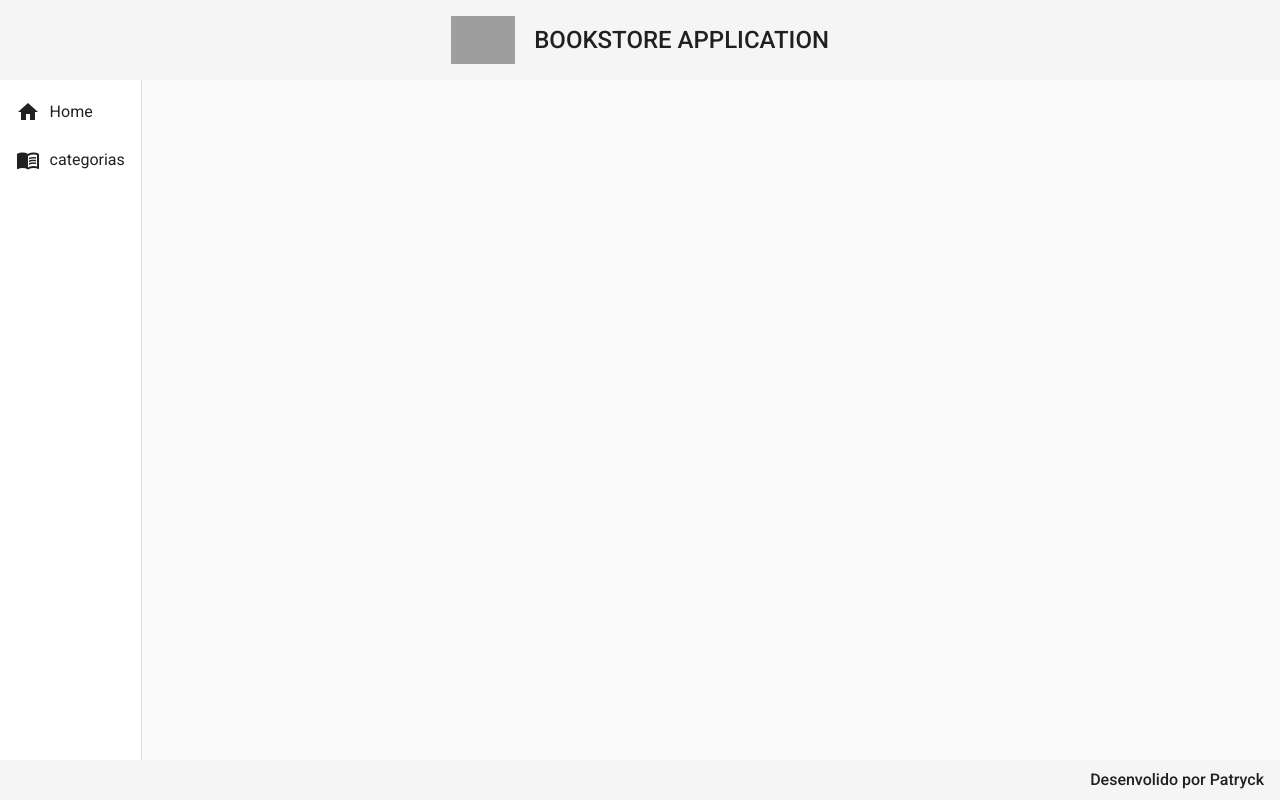
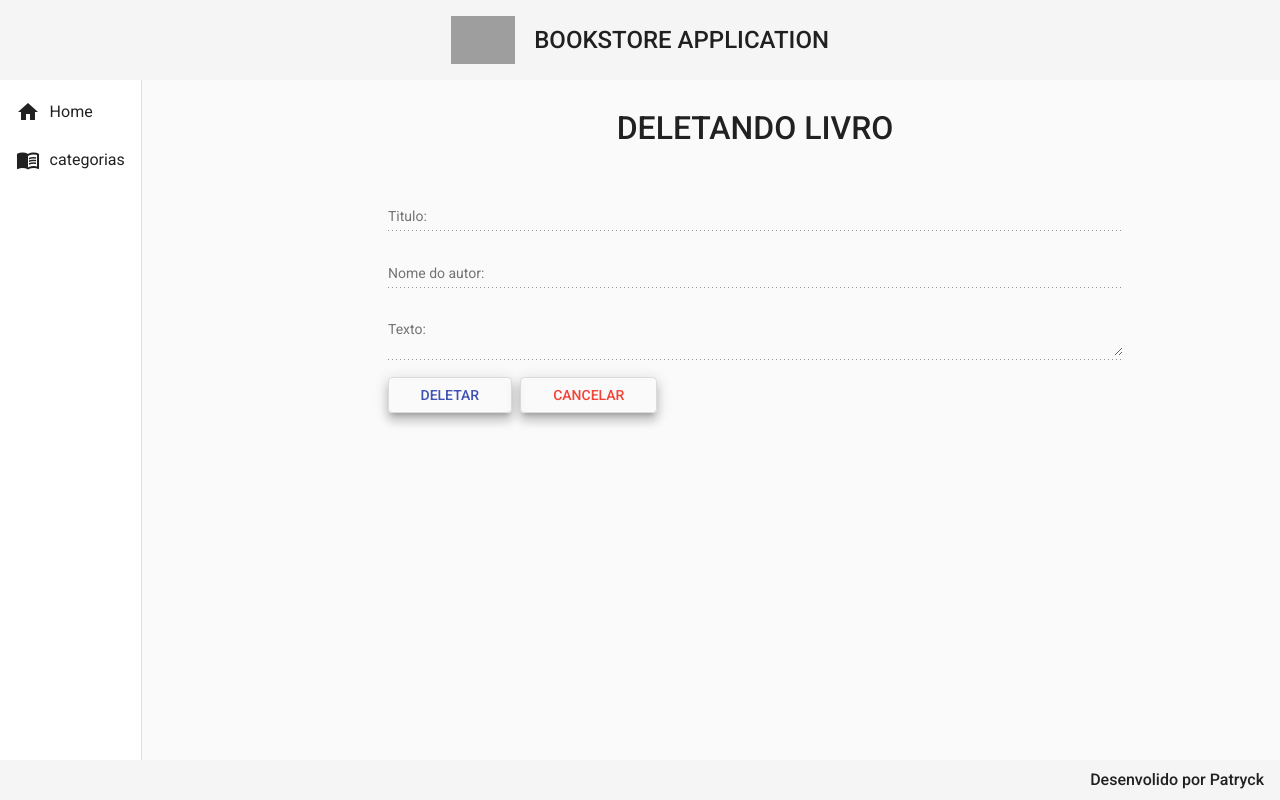
Before and after one commit to patryckLisboa/bookstore-front, an Angular app: page /categorias/1/livros/1/delete in a window 1280 px wide. Before the commit this address led to /. Built offline with nearby package versions, Linux system fonts and the light colour scheme; no server answers; grey boxes are pictures that could not be loaded.

Commit message:
delete para livro implementado

```diff
--- a/src/app/app-routing.module.ts
+++ b/src/app/app-routing.module.ts
@@ -6,6 +6,7 @@
 import { CategoriaUpdateComponent } from './components/views/categoria/categoria-update/categoria-update.component';
 import { HomeComponent } from './components/views/home/home.component'
 import { LivroCreateComponent } from './components/views/livro/livro-create/livro-create.component';
+import { LivroDeleteComponent } from './components/views/livro/livro-delete/livro-delete.component';
 import { LivroReadAllComponent } from './components/views/livro/livro-read-all/livro-read-all.component';
 import { LivroUpdateComponent } from './components/views/livro/livro-update/livro-update.component';
 const routes: Routes = [
@@ -38,6 +39,9 @@
   }, {
     path: 'categorias/:id_cat/livros/:id/update',
     component: LivroUpdateComponent
+  }, {
+    path: 'categorias/:id_cat/livros/:id/delete',
+    component: LivroDeleteComponent
   }
 
 ];
--- a/src/app/app.module.ts
+++ b/src/app/app.module.ts
@@ -29,6 +29,7 @@
 import { LivroReadAllComponent } from './components/views/livro/livro-read-all/livro-read-all.component';
 import { LivroCreateComponent } from './components/views/livro/livro-create/livro-create.component';
 import { LivroUpdateComponent } from './components/views/livro/livro-update/livro-update.component';
+import { LivroDeleteComponent } from './components/views/livro/livro-delete/livro-delete.component';
 
 
 @NgModule({
@@ -44,7 +45,8 @@
     CategoriaUpdateComponent,
     LivroReadAllComponent,
     LivroCreateComponent,
-    LivroUpdateComponent
+    LivroUpdateComponent,
+    LivroDeleteComponent
   ],
   imports: [
     BrowserModule,
--- /dev/null
+++ b/src/app/components/views/livro/livro-delete/livro-delete.component.css
@@ -0,0 +1,26 @@
+form {
+    text-align: center;
+    width: 70%;
+    margin: 2rem auto 0 auto;
+}
+
+h1 {
+    font-size: 2rem;
+    font-weight: 500;
+    margin-bottom: 3rem;
+}
+
+.form{
+    width: 100%;
+}
+
+.buttons{
+    width: 100%;
+    text-align: start;
+}
+
+button{
+    margin-right: .5rem;
+    padding-right: 2rem;
+    padding-left: 2rem;
+}
--- /dev/null
+++ b/src/app/components/views/livro/livro-delete/livro-delete.component.html
@@ -0,0 +1,26 @@
+<form>
+    <h1>DELETANDO LIVRO</h1>
+    <mat-form-field class="form">
+        <mat-label>Titulo:</mat-label>
+        <input matInput [(ngModel)]="livro.titulo" type="text" name="titulo" disabled>
+    </mat-form-field>
+
+    <mat-form-field class="form">
+        <mat-label>Nome do autor:</mat-label>
+        <input matInput [(ngModel)]="livro.nome_autor" type="text" name="nome_autor" disabled>
+
+    </mat-form-field>
+
+    <mat-form-field class="form">
+        <mat-label>Texto:</mat-label>
+        <textarea matInput [(ngModel)]="livro.texto" type="text" name="texto" disabled></textarea>
+
+    </mat-form-field>
+
+    <div class="buttons">
+        <button (click)="delete()" class="mat-elevation-z8" mat-stroked-button color="primary"> DELETAR </button>
+        <!--isso que eu coloquei no disabled é uma condição, fica desabilitado em quanto estiver retornando falso -->
+        <button (click)="cancel()" class="mat-elevation-z8" mat-stroked-button color="warn"> CANCELAR </button>
+
+    </div>
+</form>
--- /dev/null
+++ b/src/app/components/views/livro/livro-delete/livro-delete.component.ts
@@ -0,0 +1,50 @@
+import { Component, OnInit } from '@angular/core';
+import { ActivatedRoute, Router } from '@angular/router';
+import { Livro } from '../livro.model';
+import { LivroService } from '../livro.service';
+
+@Component({
+  selector: 'app-livro-delete',
+  templateUrl: './livro-delete.component.html',
+  styleUrls: ['./livro-delete.component.css']
+})
+export class LivroDeleteComponent implements OnInit {
+
+  id_cat: String = ''
+  livro : Livro = {
+    id:'',
+    titulo: '',
+    nome_autor: '',
+    texto: ''
+  }
+
+  constructor(private service: LivroService, private route: ActivatedRoute, private router: Router) { }
+
+  ngOnInit(): void {
+    this.id_cat = this.route.snapshot.paramMap.get('id_cat')! // essa variavel foi a que setamos no app-routing.modules.ts
+    this.livro.id = this.route.snapshot.paramMap.get('id')! // essa tambem
+    this.findById();
+  }
+
+  cancel(): void {
+    this.router.navigate([`categorias/${this.id_cat}/livros`]);
+  }
+
+  findById() : void{
+    this.service.findById(this.livro.id!).subscribe((resposta) => {
+      this.livro = resposta
+    })
+  }
+
+  delete() :void{
+    this.service.delete(this.livro.id!).subscribe((resposta)=>{
+      this.router.navigate([`categorias/${this.id_cat}/livros`]);
+      this.service.mensagem("Livro deletado com sucesso!")
+    }, err => {
+      this.router.navigate([`categorias/${this.id_cat}/livros`]);
+      this.service.mensagem("Falha ao deletar livro! Tente mais tarde.")
+    })
+  }
+
+
+}
--- a/src/app/components/views/livro/livro-read-all/livro-read-all.component.html
+++ b/src/app/components/views/livro/livro-read-all/livro-read-all.component.html
@@ -33,7 +33,7 @@
              <a class="edit"  routerLink="{{ row.id }}/update">
                <i class="material-icons">edit</i>
              </a>
-             <a class="delete" href="#"> <!--vai para a rota : delete/id da tegoria-->
+             <a class="delete" routerLink="{{ row.id }}/delete"> <!--vai para a rota : delete/id da tegoria-->
                <i class="material-icons">delete</i>
              </a>
            </td>
--- a/src/app/components/views/livro/livro.service.ts
+++ b/src/app/components/views/livro/livro.service.ts
@@ -31,6 +31,10 @@
     const url = `${this.baseUrl}/livros?categoria=${id_cat}`;
     return this.http.post<Livro[]>(url, livro)
   }
+  delete(id: String) : Observable<void>{
+    const url = `${this.baseUrl}/livros/${id}`
+    return this.http.delete<void>(url)
+  }
 
   mensagem(str : String): void{
     this._snack.open(`${str}`, 'OK', {
```
